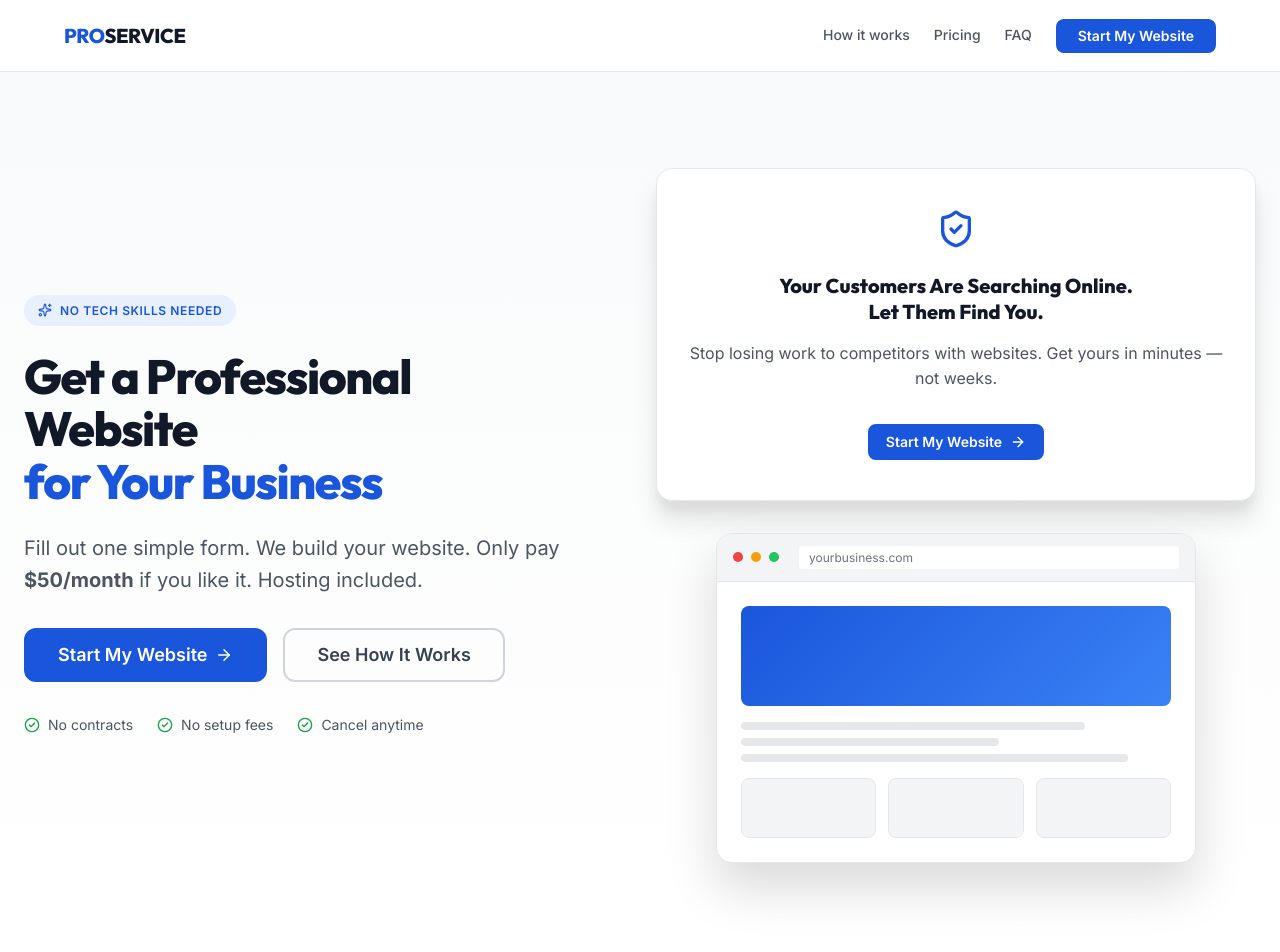
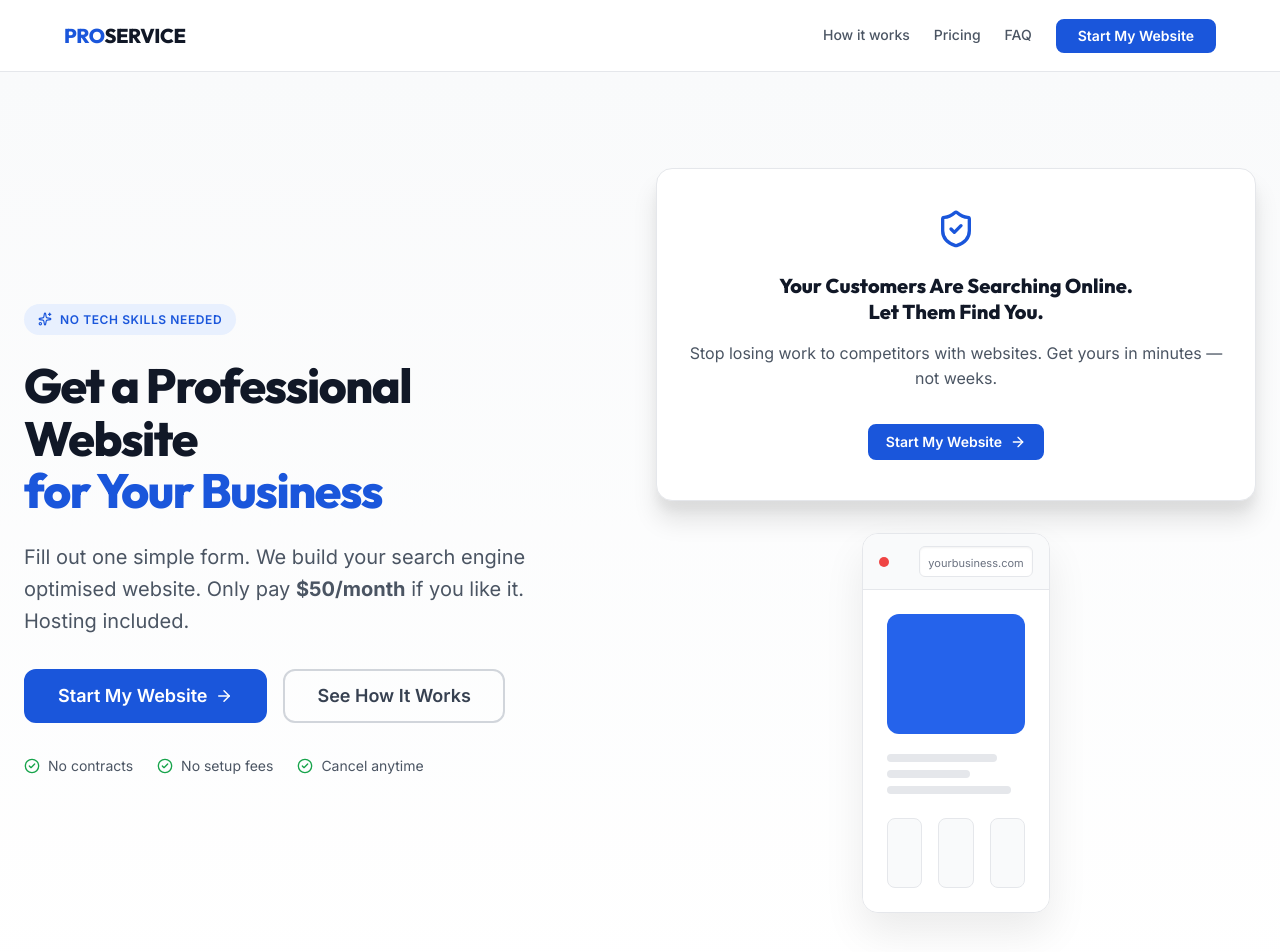
Before and after one commit to DAGarnish/proservice, a Next.js app: page / in a window 1280 px wide. Shown: the top 952 px of the page. Built offline with nearby package versions, Linux system fonts and the light colour scheme.

Commit message:
Update mock browser styling, make URL bar thinner and remove yellow/green dots

```diff
--- a/app/get-started/page.tsx
+++ b/app/get-started/page.tsx
@@ -614,7 +614,7 @@ function Step7AddOns({ data, update, errors }: any) {
             />
             <span className="form-checkbox-label">
                <strong style={{ display: 'block', marginBottom: '4px' }}>Branded Custom Domain</strong>
-               Get a professional domain like <em>johncolemanplumbing.com</em>. Helps significantly with Google rankings.
+               Get your own domain name like <em>johnsmithhvac.com</em> instead of <em>webpro50.com/johnsmithhvac</em>. Looks more professional and is better for Google rankings.
                <br/><span style={{ color: 'var(--color-primary)', fontWeight: 600, fontSize: '0.85em', display: 'block', marginTop: '4px' }}>$50 URL consultation and setup</span>
             </span>
          </label>
--- a/app/page.module.css
+++ b/app/page.module.css
@@ -83,22 +83,24 @@
 }
 
 .mockBrowser {
-  width: 100%;
-  max-width: 480px;
+  background: var(--color-white);
   border-radius: var(--radius-xl);
   overflow: hidden;
-  box-shadow: var(--shadow-2xl);
+  box-shadow: 0 20px 40px rgba(0, 0, 0, 0.08);
   border: 1px solid var(--color-gray-200);
-  background: var(--color-white);
 }
 
 .mockBrowserBar {
   display: flex;
   align-items: center;
-  gap: var(--space-2);
   padding: var(--space-3) var(--space-4);
-  background: var(--color-gray-100);
+  background: var(--color-gray-50);
   border-bottom: 1px solid var(--color-gray-200);
+}
+
+.mockDots {
+  display: flex;
+  gap: 6px;
 }
 
 .mockDot {
@@ -107,32 +109,39 @@
   border-radius: 50%;
 }
 
-.mockUrl {
-  margin-left: var(--space-3);
-  font-size: var(--text-xs);
+.mockUrlBar {
+  background: var(--color-white);
+  border: 1px solid var(--color-gray-200);
+  box-shadow: inset 0 1px 2px rgba(0,0,0,0.05);
+  border-radius: 6px;
+  padding: 2px 8px;
+  width: max-content;
+  margin-left: 30px;
+  text-align: left;
+}
+
+.mockUrlText {
   color: var(--color-gray-500);
-  background: var(--color-white);
-  padding: 2px 10px;
-  border-radius: var(--radius-sm);
-  flex: 1;
+  font-size: 11px;
 }
 
 .mockBrowserContent {
   padding: var(--space-6);
+  background: var(--color-white);
 }
 
 .mockHeroBlock {
-  height: 100px;
-  background: linear-gradient(135deg, var(--color-primary), #3b82f6);
-  border-radius: var(--radius-md);
-  margin-bottom: var(--space-4);
+  height: 120px;
+  background: #2563eb;
+  border-radius: var(--radius-lg);
+  margin-bottom: var(--space-5);
 }
 
 .mockTextLines {
   display: flex;
   flex-direction: column;
-  gap: var(--space-2);
-  margin-bottom: var(--space-4);
+  gap: 8px;
+  margin-bottom: var(--space-6);
 }
 
 .mockLine {
@@ -144,12 +153,12 @@
 .mockCardRow {
   display: grid;
   grid-template-columns: 1fr 1fr 1fr;
-  gap: var(--space-3);
+  gap: var(--space-4);
 }
 
 .mockCard {
-  height: 60px;
-  background: var(--color-gray-100);
+  height: 70px;
+  background: var(--color-gray-50);
   border-radius: var(--radius-md);
   border: 1px solid var(--color-gray-200);
 }
--- a/app/page.tsx
+++ b/app/page.tsx
@@ -40,7 +40,7 @@ function HeroSection() {
             <span className={styles.heroAccent}>for Your Business</span>
           </h1>
           <p className={styles.heroSubtitle}>
-            Fill out one simple form. We build your website. Only pay{' '}
+            Fill out one simple form. We build your search engine optimised website. Only pay{' '}
             <strong>$50/month</strong> if you like it. Hosting included.
           </p>
           <div className={styles.heroCTAs}>
@@ -86,10 +86,12 @@ function HeroSection() {
           <div className={styles.heroVisual}>
             <div className={styles.mockBrowser}>
               <div className={styles.mockBrowserBar}>
-                <span className={styles.mockDot} style={{ background: '#ef4444' }} />
-                <span className={styles.mockDot} style={{ background: '#f59e0b' }} />
-                <span className={styles.mockDot} style={{ background: '#22c55e' }} />
-                <span className={styles.mockUrl}>yourbusiness.com</span>
+                <div className={styles.mockDots}>
+                  <span className={styles.mockDot} style={{ background: '#ef4444' }} />
+                </div>
+                <div className={styles.mockUrlBar}>
+                  <span className={styles.mockUrlText}>yourbusiness.com</span>
+                </div>
               </div>
               <div className={styles.mockBrowserContent}>
                 <div className={styles.mockHeroBlock} />
@@ -223,7 +225,7 @@ function PricingSection() {
                   <span className={styles.addOnPrice}>$50 URL consultation and setup</span>
                 </div>
               </div>
-              <p>Get your own domain name like <strong>johncolemanplumbing.com</strong> instead of a subdirectory. Looks more professional and helps with Google rankings.</p>
+              <p>Get your own domain name like <strong>johnsmithhvac.com</strong> instead of <strong>webpro50.com/johnsmithhvac</strong>. Looks more professional and is better for Google rankings.</p>
             </div>
           </div>
         </div>
```
